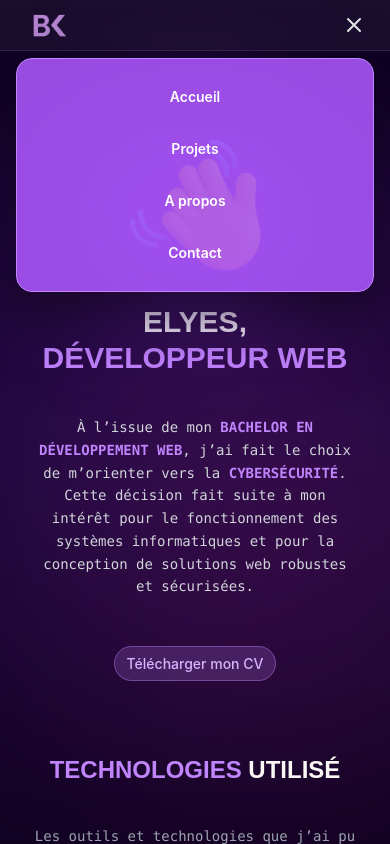
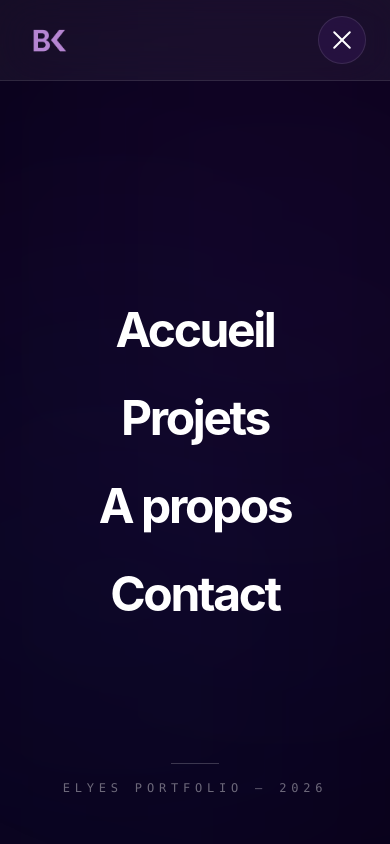
Before and after one commit to elyes-bk/portfolio, a Next.js app: page / in a window 390 px wide. Both pictures are taken after a click on the button 354 px from the left and 25 px from the top of the page. Shown: the top 844 px of the page. Built offline with nearby package versions, Linux system fonts and the light colour scheme.

Commit message:
nav mobil

```diff
--- a/src/components/Navbar.jsx
+++ b/src/components/Navbar.jsx
@@ -1,31 +1,91 @@
 'use client'
-import React, { useState } from 'react'
+import React, { useState, useEffect } from 'react'
 import Image from 'next/image'
+import { motion, AnimatePresence } from 'framer-motion'
 import logo from '../../public/assets/logo.png'
+
+const menuVariants = {
+  initial: {
+    clipPath: 'circle(0% at 94% 4%)',
+  },
+  animate: {
+    clipPath: 'circle(150% at 94% 4%)',
+    transition: {
+      type: 'spring',
+      stiffness: 35,
+      damping: 12,
+      restDelta: 2
+    },
+  },
+  exit: {
+    clipPath: 'circle(0% at 94% 4%)',
+    transition: {
+      type: 'spring',
+      stiffness: 35,
+      damping: 12,
+      restDelta: 2
+    },
+  },
+}
+
+const linkVariants = {
+  initial: {
+    opacity: 0,
+    y: 30,
+    rotate: 2,
+  },
+  animate: (i) => ({
+    opacity: 1,
+    y: 0,
+    rotate: 0,
+    transition: {
+      delay: 0.2 + i * 0.1,
+      duration: 0.6,
+      ease: [0.215, 0.61, 0.355, 1], // easeOutCubic
+    },
+  }),
+  exit: (i) => ({
+    opacity: 0,
+    y: 20,
+    transition: {
+      delay: i * 0.05,
+      duration: 0.3,
+      ease: 'easeIn',
+    },
+  }),
+}
 
 function Navbar({ encres }) {
   const [isOpen, setIsOpen] = useState(false)
 
+  // Prevent scroll when menu is open
+  useEffect(() => {
+    if (isOpen) {
+      document.body.style.overflow = 'hidden'
+    } else {
+      document.body.style.overflow = 'auto'
+    }
+  }, [isOpen])
+
   return (
+    <>
       <nav
         className="
-        fixed top-0 w-full z-[100]
+          fixed top-0 w-full z-[200]
           bg-white/5
           backdrop-blur-xl
           border-b border-white/10
         "
       >
-      <div className="max-w-7xl mx-auto px-6">
-        <div className="flex items-center justify-between ">
-
+        <div className="max-w-7xl mx-auto px-6 h-20 flex items-center justify-between">
           {/* Logo */}
-          <a href="/#accueil" className="flex items-center gap-2">
+          <a href="/#accueil" className="flex items-center gap-2 z-[210]">
             <Image
               src={logo}
               width={50}
               height={50}
               alt="Logo Elyes"
-              className="opacity-90"
+              className="opacity-90 active:scale-95 transition-transform"
             />
           </a>
 
@@ -37,12 +97,13 @@ function Navbar({ encres }) {
                 href={encre.ref}
                 className="
                   relative text-sm font-medium text-gray-200
-                  transition
+                  transition-all duration-300
                   hover:text-white
                   after:absolute after:left-0 after:-bottom-1
                   after:h-[2px] after:w-0
                   after:bg-purple-500
                   after:transition-all
+                  after:duration-300
                   hover:after:w-full
                 "
               >
@@ -54,78 +115,91 @@ function Navbar({ encres }) {
           {/* Burger */}
           <button
             onClick={() => setIsOpen(!isOpen)}
-            className="md:hidden text-gray-200 hover:text-white transition"
+            className="md:hidden relative z-[210] w-12 h-12 flex flex-col items-center justify-center gap-[6px] focus:outline-none bg-purple-600/10 rounded-full border border-white/10"
+            aria-label="Toggle Menu"
           >
-            <svg
-              className="w-6 h-6"
-              fill="none"
-              stroke="currentColor"
-              viewBox="0 0 24 24"
-            >
-              {isOpen ? (
-                <path
-                  strokeLinecap="round"
-                  strokeLinejoin="round"
-                  strokeWidth={2}
-                  d="M6 18L18 6M6 6l12 12"
+            <motion.span
+              animate={isOpen ? { rotate: 45, y: 8 } : { rotate: 0, y: 0 }}
+              transition={{ type: 'spring', stiffness: 260, damping: 20 }}
+              className="w-6 h-[2px] bg-white block rounded-full"
             />
-              ) : (
-                <path
-                  strokeLinecap="round"
-                  strokeLinejoin="round"
-                  strokeWidth={2}
-                  d="M4 6h16M4 12h16M4 18h16"
+            <motion.span
+              animate={isOpen ? { opacity: 0, x: 10 } : { opacity: 1, x: 0 }}
+              transition={{ duration: 0.2 }}
+              className="w-6 h-[2px] bg-white block rounded-full"
             />
-              )}
-            </svg>
+            <motion.span
+              animate={isOpen ? { rotate: -45, y: -8 } : { rotate: 0, y: 0 }}
+              transition={{ type: 'spring', stiffness: 260, damping: 20 }}
+              className="w-6 h-[2px] bg-white block rounded-full"
+            />
           </button>
         </div>
+      </nav>
+
+      {/* Menu mobile Overlay */}
+      <AnimatePresence>
+        {isOpen && (
+          <motion.div
+            variants={menuVariants}
+            initial="initial"
+            animate="animate"
+            exit="exit"
+            className="
+              fixed inset-0 z-[150]
+              bg-[#0A0219]
+              flex flex-col items-center justify-center
+              pt-20
+            "
+          >
+            {/* Background design elements pour l'aspect premium */}
+            <div className="absolute inset-0 overflow-hidden pointer-events-none">
+              <div className="absolute top-[-10%] right-[-10%] w-[80%] h-[80%] bg-purple-600/10 blur-[150px] rounded-full" />
+              <div className="absolute bottom-[-10%] left-[-10%] w-[80%] h-[80%] bg-blue-600/10 blur-[150px] rounded-full" />
             </div>
 
-      {/* Menu mobile */}
-<div
-  className={`
-    md:hidden absolute top-full left-0 w-full flex justify-end
-    transition-all duration-300 origin-top
-    ${isOpen ? 'scale-y-100 opacity-100' : 'scale-y-0 opacity-0 pointer-events-none'}
-  `}
+            <div className="relative z-20 flex flex-col items-center gap-10">
+              {encres.map((encre, i) => (
+                <motion.div
+                  key={encre.name}
+                  custom={i}
+                  variants={linkVariants}
+                  initial="initial"
+                  animate="animate"
+                  exit="exit"
                 >
-  <div
-    className="
-      mx-4 my-2
-      w-full
-
-      bg-purple-500/90
-      backdrop-blur-xl
-      border border-purple-400
-      rounded-2xl
-      shadow-[0_20px_60px_rgba(0,0,0,0.6)]
-      py-4
-      flex flex-col gap-2
-    "
-  >
-    {encres.map((encre) => (
                   <a
-        key={encre.name}
                     href={encre.ref}
                     onClick={() => setIsOpen(false)}
                     className="
-          mx-4
-          py-3
-          text-center
-          rounded-xl
-          text-sm font-semibold text-white
-          hover:bg-purple-600/70
-          transition
+                      text-5xl sm:text-7xl font-bold text-white
+                      hover:text-purple-400 transition-colors
+                      tracking-tighter hover:scale-110 block
+                      duration-300 ease-out
                     "
                   >
                     {encre.name}
                   </a>
+                </motion.div>
               ))}
             </div>
-</div>
 
-    </nav>
+            {/* Signature footer in menu */}
+            <motion.div
+              initial={{ opacity: 0, y: 10 }}
+              animate={{ opacity: 1, y: 0 }}
+              transition={{ delay: 0.8 }}
+              className="absolute bottom-12 flex flex-col items-center gap-4"
+            >
+              <div className="w-12 h-[1px] bg-white/20" />
+              <p className="text-white/40 text-xs uppercase tracking-[0.4em] font-medium">
+                Elyes Portfolio — 2026
+              </p>
+            </motion.div>
+          </motion.div>
+        )}
+      </AnimatePresence>
+    </>
   )
 }
 
```
Lines whose indentation alone changed are shown as unchanged.
